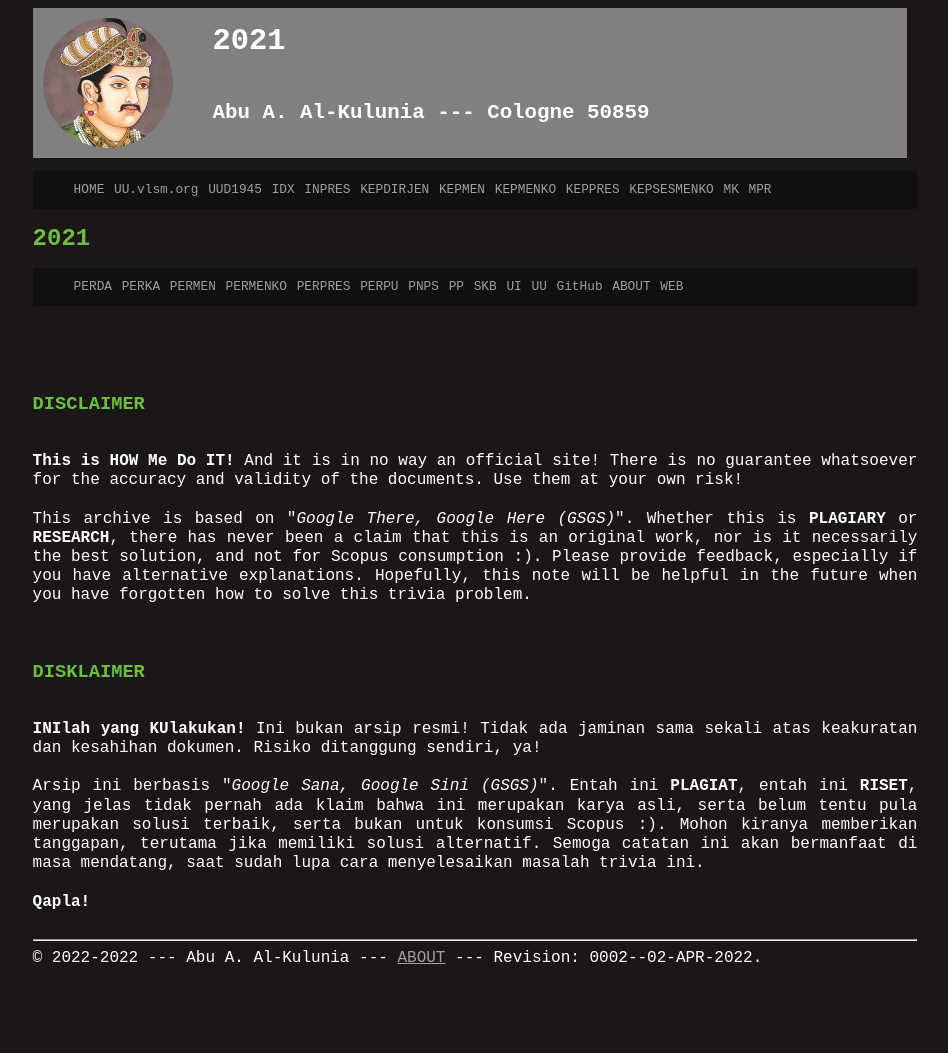
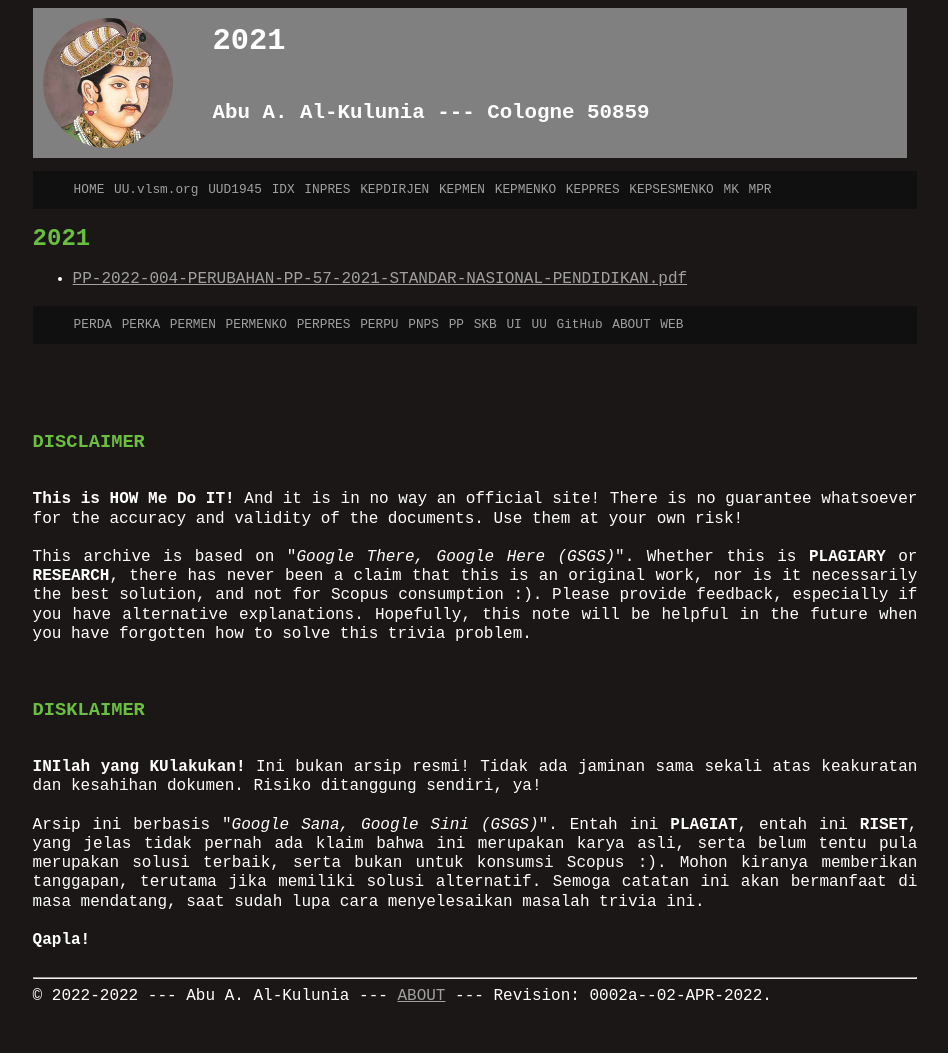
Before and after one commit to UUPPRI/2022, a Jekyll site: the page built from PP/index.md, in a window 1280 px wide. Shown: the whole page, without its empty margins (165-1113 px from the left). Built offline with Jekyll 4.4.1, drawn with Linux system fonts in a browser that asks for light colours; our own code applies the rules of GitHub Pages for plain Markdown files; before the commit the page ends 1015 px from its top, so only the background shows below that.

Commit message:
new file:   INPRES/INPRES-2022-001-OPTIMALISASI-PELAKSANAAN-PROGRAM-JAMINAN-KESEHATAN-NASIONAL.pdf PP/PP-2022-004-PERUBAHAN-PP-57-2021-STANDAR-NASIONAL-PENDIDIKAN.pdf

```diff
--- a/PP/index.md
+++ b/PP/index.md
@@ -2,3 +2,4 @@
 layout: "layout"
 ---
 # 2021
+* [PP-2022-004-PERUBAHAN-PP-57-2021-STANDAR-NASIONAL-PENDIDIKAN.pdf](PP-2022-004-PERUBAHAN-PP-57-2021-STANDAR-NASIONAL-PENDIDIKAN.pdf)
--- a/_config.yml
+++ b/_config.yml
@@ -1,5 +1,5 @@
 title:       "Himpunan Peraturan NKRI 2022"
-version:     "0002--02-APR-2022"
+version:     "0002a--02-APR-2022"
 copyright:   "2022-2022"
 description: Himpunan Peraturan NKRI 2022.
       This site is managed by VauLSMorg (vlsm.org) since 2022.
```
Also changed, not shown: 00-README-ls-alR.md (+3 -0 lines), INPRES/index.md (+1 -0 lines), 2 other files.
